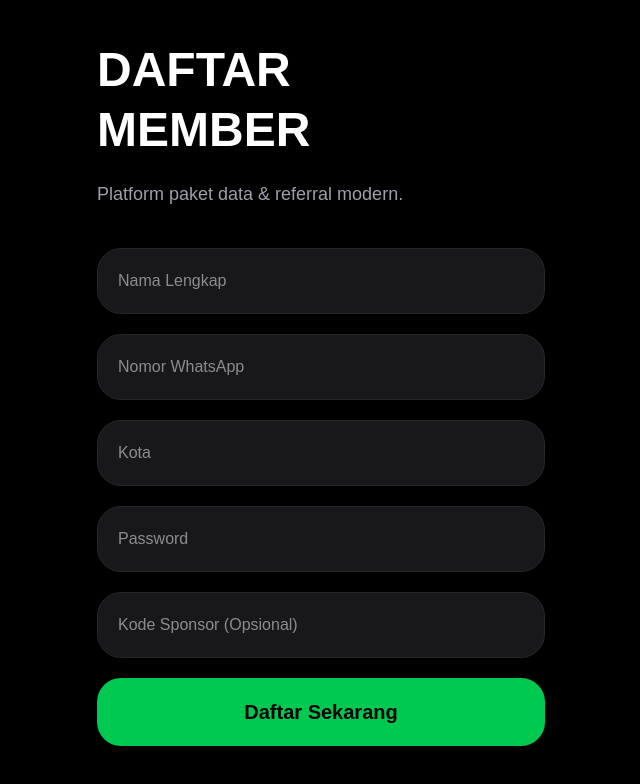
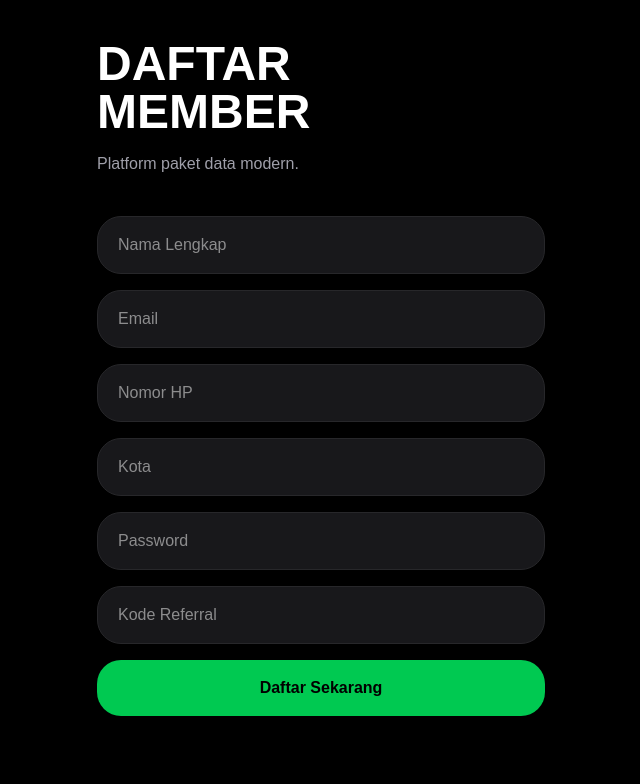
Before and after one commit to ibasnanna-sys/dan-app, a Next.js app: page /register in a window 1280 px wide. Shown: the top 784 px of the page, without its empty margins (319-959 px from the left). Built offline with nearby package versions, Linux system fonts and the light colour scheme; no server answers.

Commit message:
Refactor registration form state variables and logic

```diff
--- a/src/app/register/page.tsx
+++ b/src/app/register/page.tsx
@@ -7,56 +7,76 @@ import { supabase } from "@/lib/supabase";
 export default function RegisterPage() {
   const router = useRouter();
 
-  const [nama, setNama] = useState("");
-  const [whatsapp, setWhatsapp] = useState("");
-  const [kota, setKota] = useState("");
-  const [password, setPassword] = useState("");
-  const [sponsor, setSponsor] = useState("");
-  const [loading, setLoading] = useState(false);
+  const [loading, setLoading] =
+    useState(false);
+
+  const [name, setName] = useState("");
+  const [email, setEmail] =
+    useState("");
+  const [phone, setPhone] =
+    useState("");
+  const [city, setCity] = useState("");
+  const [password, setPassword] =
+    useState("");
+  const [referral, setReferral] =
+    useState("");
 
   async function handleRegister() {
     try {
       setLoading(true);
 
-      if (!nama || !whatsapp || !kota || !password) {
+      if (
+        !name ||
+        !email ||
+        !phone ||
+        !city ||
+        !password
+      ) {
         alert("Semua data wajib diisi");
         return;
+      }
+
+      let uplineId = null;
+
+      if (referral) {
+        const { data: sponsor } =
+          await supabase
+            .from("members")
+            .select("*")
+            .eq(
+              "referral_code",
+              referral
+            )
+            .single();
+
+        if (sponsor) {
+          uplineId = sponsor.id;
+        }
       }
 
       const referralCode =
         "DAN" +
         Math.floor(
-          100000 + Math.random() * 900000
+          100000 +
+            Math.random() * 900000
         );
 
-      let uplineId = null;
-
-      if (sponsor) {
-        const { data: sponsorData } = await supabase
+      const { error } =
+        await supabase
           .from("members")
-          .select("*")
-          .eq("referral_code", sponsor)
-          .single();
-
-        if (sponsorData) {
-          uplineId = sponsorData.id;
-        }
-      }
-
-      const { error } = await supabase
-        .from("members")
-        .insert([
-          {
-            name: nama,
-            whatsapp: whatsapp,
-            city: kota,
-            password: password,
-            referral_code: referralCode,
-            upline_id: uplineId,
-            status_member: "inactive",
-            balance: 0,
-          },
-        ]);
+          .insert([
+            {
+              name,
+              email,
+              phone,
+              city,
+              password,
+              referral_code:
+                referralCode,
+              upline_id: uplineId,
+              status_member: "free",
+            },
+          ]);
 
       if (error) {
         alert(error.message);
@@ -76,61 +96,81 @@ export default function RegisterPage() {
   return (
     <main className="min-h-screen bg-black text-white px-5 py-10">
       <div className="max-w-md mx-auto">
-        <h1 className="text-5xl font-black leading-tight">
+        <h1 className="text-5xl font-black">
           DAFTAR
           <br />
           MEMBER
         </h1>
 
-        <p className="text-zinc-400 mt-5 text-lg">
-          Platform paket data & referral modern.
+        <p className="text-zinc-400 mt-4">
+          Platform paket data modern.
         </p>
 
-        <div className="space-y-5 mt-10">
+        <div className="space-y-4 mt-10">
           <input
             type="text"
             placeholder="Nama Lengkap"
-            value={nama}
-            onChange={(e) => setNama(e.target.value)}
-            className="w-full bg-zinc-900 border border-zinc-800 rounded-3xl px-5 py-5 outline-none"
+            value={name}
+            onChange={(e) =>
+              setName(e.target.value)
+            }
+            className="w-full bg-zinc-900 border border-zinc-800 rounded-3xl px-5 py-4 outline-none"
+          />
+
+          <input
+            type="email"
+            placeholder="Email"
+            value={email}
+            onChange={(e) =>
+              setEmail(e.target.value)
+            }
+            className="w-full bg-zinc-900 border border-zinc-800 rounded-3xl px-5 py-4 outline-none"
           />
 
           <input
             type="text"
-            placeholder="Nomor WhatsApp"
-            value={whatsapp}
-            onChange={(e) => setWhatsapp(e.target.value)}
-            className="w-full bg-zinc-900 border border-zinc-800 rounded-3xl px-5 py-5 outline-none"
+            placeholder="Nomor HP"
+            value={phone}
+            onChange={(e) =>
+              setPhone(e.target.value)
+            }
+            className="w-full bg-zinc-900 border border-zinc-800 rounded-3xl px-5 py-4 outline-none"
           />
 
           <input
             type="text"
             placeholder="Kota"
-            value={kota}
-            onChange={(e) => setKota(e.target.value)}
-            className="w-full bg-zinc-900 border border-zinc-800 rounded-3xl px-5 py-5 outline-none"
+            value={city}
+            onChange={(e) =>
+              setCity(e.target.value)
+            }
+            className="w-full bg-zinc-900 border border-zinc-800 rounded-3xl px-5 py-4 outline-none"
           />
 
           <input
             type="password"
             placeholder="Password"
             value={password}
-            onChange={(e) => setPassword(e.target.value)}
-            className="w-full bg-zinc-900 border border-zinc-800 rounded-3xl px-5 py-5 outline-none"
+            onChange={(e) =>
+              setPassword(e.target.value)
+            }
+            className="w-full bg-zinc-900 border border-zinc-800 rounded-3xl px-5 py-4 outline-none"
           />
 
           <input
             type="text"
-            placeholder="Kode Sponsor (Opsional)"
-            value={sponsor}
-            onChange={(e) => setSponsor(e.target.value)}
-            className="w-full bg-zinc-900 border border-zinc-800 rounded-3xl px-5 py-5 outline-none"
+            placeholder="Kode Referral"
+            value={referral}
+            onChange={(e) =>
+              setReferral(e.target.value)
+            }
+            className="w-full bg-zinc-900 border border-zinc-800 rounded-3xl px-5 py-4 outline-none"
           />
 
           <button
             onClick={handleRegister}
             disabled={loading}
-            className="w-full bg-green-500 text-black font-bold rounded-3xl py-5 text-xl"
+            className="w-full bg-green-500 text-black font-bold rounded-3xl py-4"
           >
             {loading
               ? "Memproses..."
```
